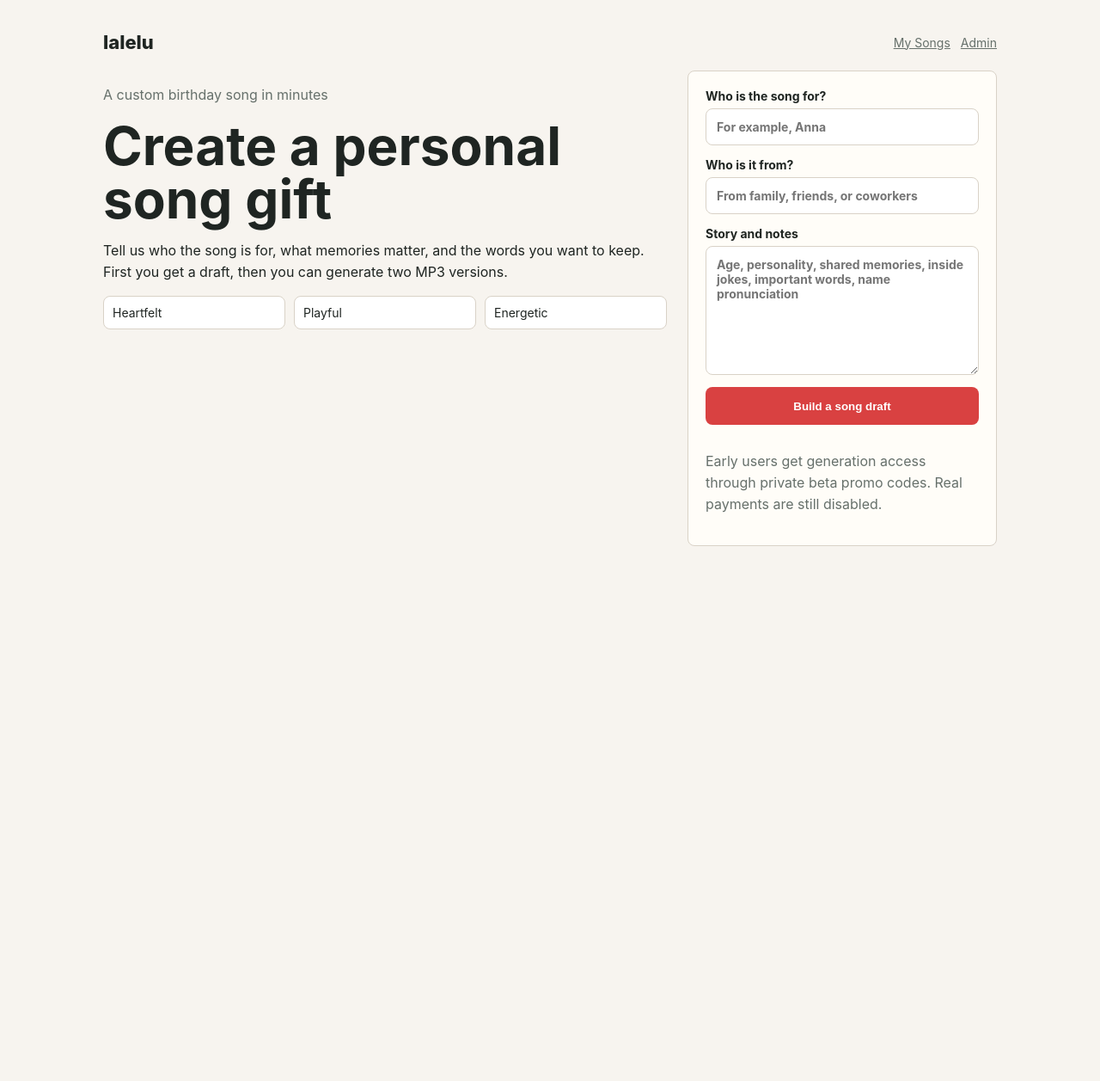
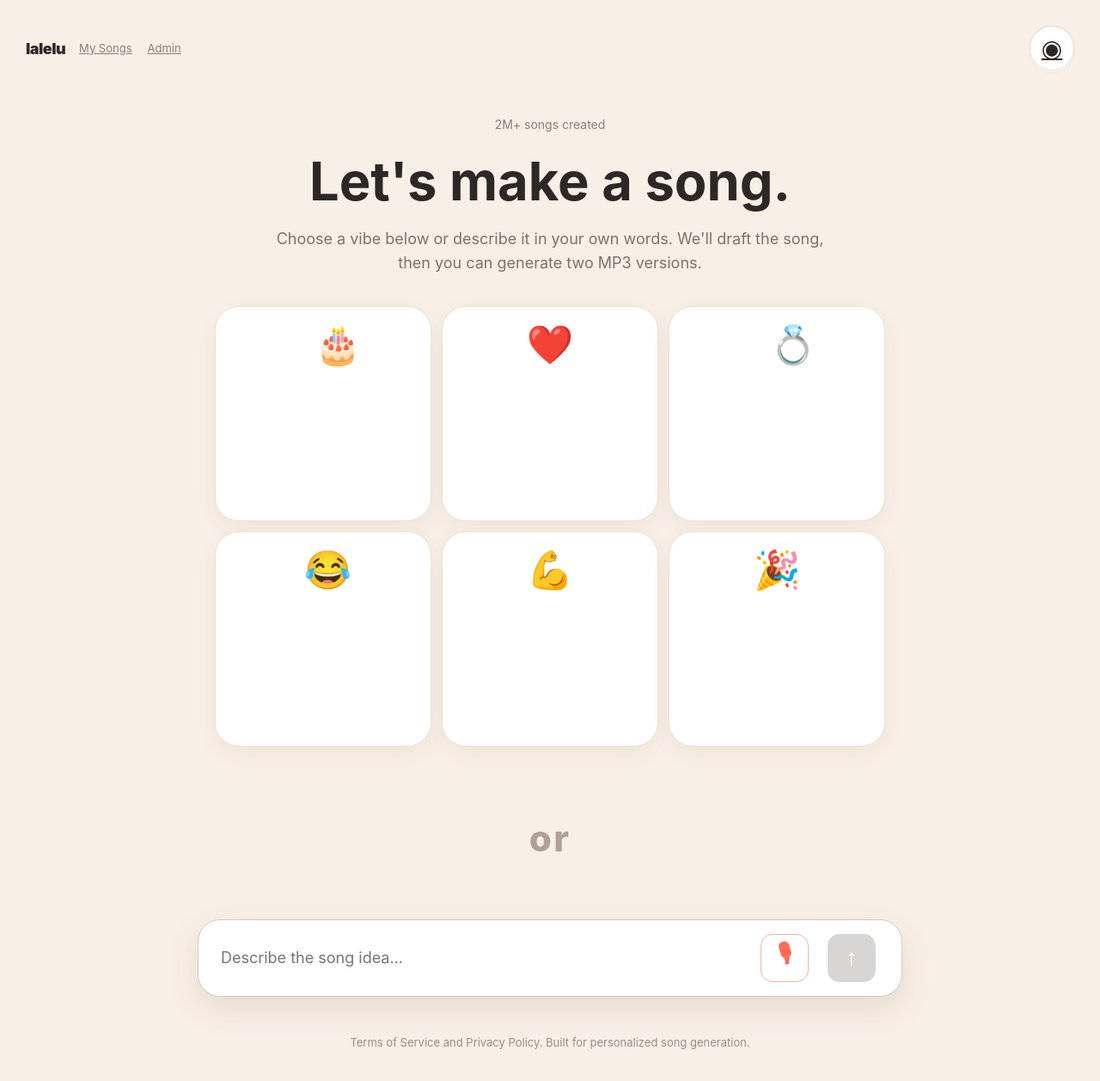
Before and after one commit to Pevznergo/lalalu, a Next.js app: page / in a window 1280 px wide. Shown: the whole page at 86% size. Before the commit the page ends 800 px from the top, so only its background shows below. Built offline with nearby package versions, Linux system fonts and the light colour scheme.

Commit message:
style(design): match lalelu homepage to reference screenshots

```diff
--- a/app/page.tsx
+++ b/app/page.tsx
@@ -9,49 +9,79 @@ export default function HomePage() {
           <Link href="/my-songs">My Songs</Link>
           <Link href="/admin">Admin</Link>
         </nav>
+        <Link className="profile-button" href="/my-songs" aria-label="Account">
+          <span className="profile-icon">◉</span>
+        </Link>
       </header>
 
-      <section className="hero">
-        <div>
-          <p className="muted">A custom birthday song in minutes</p>
-          <h1>Create a personal song gift</h1>
-          <p>
-            Tell us who the song is for, what memories matter, and the words
-            you want to keep. First you get a draft, then you can generate two
-            MP3 versions.
-          </p>
-          <div className="starter-grid">
-            <div className="starter">Heartfelt</div>
-            <div className="starter">Playful</div>
-            <div className="starter">Energetic</div>
-          </div>
+      <section className="hero hero-center">
+        <p className="muted hero-kicker">2M+ songs created</p>
+        <h1>Let&apos;s make a song.</h1>
+        <p className="hero-subtitle">
+          Choose a vibe below or describe it in your own words. We&apos;ll draft
+          the song, then you can generate two MP3 versions.
+        </p>
+
+        <div className="starter-grid">
+          <button className="starter-card" type="button">
+            <span className="starter-emoji" aria-hidden="true">
+              🎂
+            </span>
+            <strong>Birthday</strong>
+          </button>
+          <button className="starter-card" type="button">
+            <span className="starter-emoji" aria-hidden="true">
+              ❤️
+            </span>
+            <strong>Love</strong>
+          </button>
+          <button className="starter-card" type="button">
+            <span className="starter-emoji" aria-hidden="true">
+              💍
+            </span>
+            <strong>Wedding</strong>
+          </button>
+          <button className="starter-card" type="button">
+            <span className="starter-emoji" aria-hidden="true">
+              😂
+            </span>
+            <strong>Funny</strong>
+          </button>
+          <button className="starter-card" type="button">
+            <span className="starter-emoji" aria-hidden="true">
+              💪
+            </span>
+            <strong>Hype</strong>
+          </button>
+          <button className="starter-card" type="button">
+            <span className="starter-emoji" aria-hidden="true">
+              🎉
+            </span>
+            <strong>Party</strong>
+          </button>
         </div>
 
-        <form className="panel" action="/api/drafts" method="post">
-          <div className="grid">
-            <label>
-              Who is the song for?
-              <input name="recipient" placeholder="For example, Anna" required />
-            </label>
-            <label>
-              Who is it from?
-              <input name="sender" placeholder="From family, friends, or coworkers" />
-            </label>
-            <label>
-              Story and notes
-              <textarea
-                name="story"
-                placeholder="Age, personality, shared memories, inside jokes, important words, name pronunciation"
-                required
-              />
-            </label>
-            <button type="submit">Build a song draft</button>
-            <p className="muted">
-              Early users get generation access through private beta promo
-              codes. Real payments are still disabled.
-            </p>
-          </div>
+        <p className="hero-divider">or</p>
+
+        <form className="input-shell" action="/api/drafts" method="post">
+          <input
+            name="story"
+            placeholder="Describe the song idea..."
+            aria-label="Describe the song idea"
+            required
+          />
+          <button className="mic-button" type="button" aria-label="Record voice note">
+            <span aria-hidden="true">🎙</span>
+          </button>
+          <button className="send-button" type="submit" aria-label="Build a song draft">
+            ↑
+          </button>
         </form>
+
+        <p className="hero-footer">
+          Terms of Service and Privacy Policy. Built for personalized song
+          generation.
+        </p>
       </section>
     </main>
   );
--- a/app/styles.css
+++ b/app/styles.css
@@ -1,13 +1,13 @@
 :root {
   color-scheme: light;
-  --bg: #f7f4ef;
-  --ink: #1f2522;
-  --muted: #66706b;
-  --line: #d9d2c7;
-  --surface: #fffdf8;
-  --accent: #d94141;
-  --accent-dark: #a72c2c;
-  --green: #277a55;
+  --bg: #f8efe6;
+  --ink: #2d2825;
+  --muted: #8d7f73;
+  --line: #eadfce;
+  --surface: #ffffff;
+  --accent: #ff6a57;
+  --accent-dark: #f25845;
+  --green: #2a7a57;
 }
 
 * {
@@ -26,9 +26,11 @@ a {
 }
 
 .page {
-  width: min(1040px, calc(100% - 32px));
+  width: 100%;
   margin: 0 auto;
-  padding: 24px 0 56px;
+  min-height: 100vh;
+  padding: 24px 28px 36px;
+  background: var(--bg);
 }
 
 .topbar {
@@ -36,40 +38,57 @@ a {
   align-items: center;
   justify-content: space-between;
   gap: 16px;
-  padding: 12px 0 20px;
+  padding: 6px 2px 18px;
 }
 
 .brand {
-  font-size: 22px;
-  font-weight: 800;
+  font-size: 18px;
+  font-weight: 900;
+  letter-spacing: -.03em;
 }
 
 .nav {
   display: flex;
-  gap: 12px;
+  gap: 18px;
   color: var(--muted);
-  font-size: 14px;
+  font-size: 13px;
+}
+
+.profile-button {
+  display: grid;
+  place-items: center;
+  width: 52px;
+  height: 52px;
+  margin-left: auto;
+  border: 1px solid #e6ddd1;
+  border-radius: 50%;
+  background: #fff;
+  box-shadow: 0 1px 0 rgba(255, 255, 255, .8), 0 2px 6px rgba(0, 0, 0, .04);
+}
+
+.profile-icon {
+  font-size: 28px;
+  line-height: 1;
 }
 
 .hero {
   display: grid;
-  grid-template-columns: minmax(0, 1fr) 360px;
-  gap: 24px;
-  align-items: start;
+  place-items: center;
+  gap: 18px;
+  padding-top: 34px;
+  text-align: center;
 }
 
-.panel,
-.card {
-  background: var(--surface);
-  border: 1px solid var(--line);
-  border-radius: 8px;
-  padding: 20px;
+.hero-center {
+  width: min(980px, 100%);
+  margin: 0 auto;
 }
 
 h1 {
-  font-size: clamp(32px, 7vw, 62px);
-  line-height: 1;
-  margin: 12px 0 16px;
+  max-width: 700px;
+  font-size: clamp(34px, 4.8vw, 68px);
+  line-height: .95;
+  margin: 8px 0 6px;
   letter-spacing: 0;
 }
 
@@ -86,6 +105,18 @@ p {
   color: var(--muted);
 }
 
+.hero-kicker {
+  margin: 0;
+  font-size: 14px;
+}
+
+.hero-subtitle {
+  max-width: 640px;
+  margin: 0;
+  font-size: 18px;
+  color: #7f7266;
+}
+
 .grid {
   display: grid;
   gap: 14px;
@@ -94,15 +125,102 @@ p {
 .starter-grid {
   display: grid;
   grid-template-columns: repeat(3, minmax(0, 1fr));
-  gap: 10px;
+  gap: 12px;
+  width: min(780px, 100%);
+  margin: 18px auto 0;
 }
 
-.starter {
+.starter-card {
+  display: grid;
+  align-content: start;
+  justify-items: start;
+  gap: 18px;
+  min-height: 250px;
+  padding: 18px;
+  border: 1px solid #eee3d3;
+  border-radius: 28px;
+  background: #fff;
+  box-shadow: 0 8px 24px rgba(94, 67, 42, .06);
+  text-align: left;
+  cursor: pointer;
+}
+
+.starter-emoji {
+  align-self: end;
+  margin-left: auto;
+  font-size: 44px;
+}
+
+.starter-card strong {
+  margin-top: auto;
+  font-size: 22px;
+  line-height: 1.02;
+}
+
+.hero-divider {
+  margin: 56px 0 0;
+  color: #ada19a;
+  font-size: 42px;
+  font-weight: 800;
+  letter-spacing: .06em;
+}
+
+.input-shell {
+  display: grid;
+  grid-template-columns: 1fr 68px 68px;
+  gap: 10px;
+  align-items: center;
+  width: min(820px, 100%);
+  margin: 44px auto 0;
+  padding: 16px 18px;
+  border: 1px solid #d9cbbb;
+  border-radius: 26px;
+  background: #fff;
+  box-shadow: 0 14px 36px rgba(102, 74, 42, .12);
+}
+
+.input-shell input {
+  min-width: 0;
+  border: 0;
+  padding: 10px 10px 10px 8px;
+  font-size: 18px;
+  outline: none;
+  background: transparent;
+}
+
+.mic-button,
+.send-button {
+  display: grid;
+  place-items: center;
+  width: 56px;
+  height: 56px;
+  border: 1px solid #f1b0a5;
+  border-radius: 14px;
+  background: #fff;
+  color: var(--accent);
+  font-size: 28px;
+  cursor: pointer;
+}
+
+.send-button {
+  border: 0;
+  background: #d7d6d4;
+  color: #fff;
+}
+
+.hero-footer {
+  margin: 26px 0 0;
+  color: #9b8f83;
+  font-size: 13px;
+  line-height: 1.4;
+}
+
+.panel,
+.card {
+  background: var(--surface);
   border: 1px solid var(--line);
   border-radius: 8px;
-  padding: 10px;
-  background: #fff;
-  font-size: 14px;
+  padding: 20px;
 }
 
 label {
@@ -176,10 +294,6 @@ pre {
 }
 
 @media (max-width: 800px) {
-  .hero {
-    grid-template-columns: 1fr;
-  }
-
   .starter-grid {
     grid-template-columns: 1fr;
   }
@@ -188,4 +302,21 @@ pre {
     align-items: flex-start;
     flex-direction: column;
   }
+
+  .profile-button {
+    align-self: flex-end;
+  }
+
+  .input-shell {
+    grid-template-columns: 1fr 56px 56px;
+    width: 100%;
+  }
+
+  .starter-card {
+    min-height: 190px;
+  }
+
+  .hero-subtitle {
+    font-size: 16px;
+  }
 }
```
